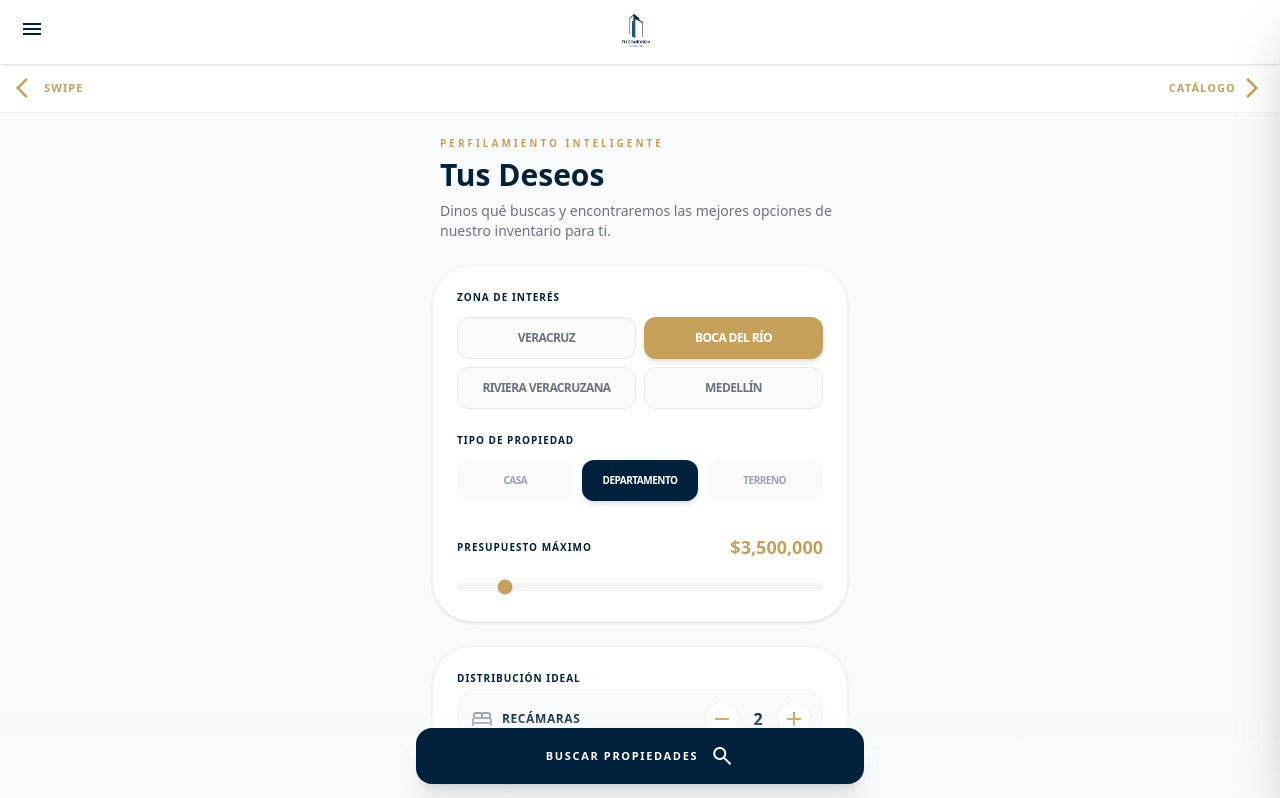
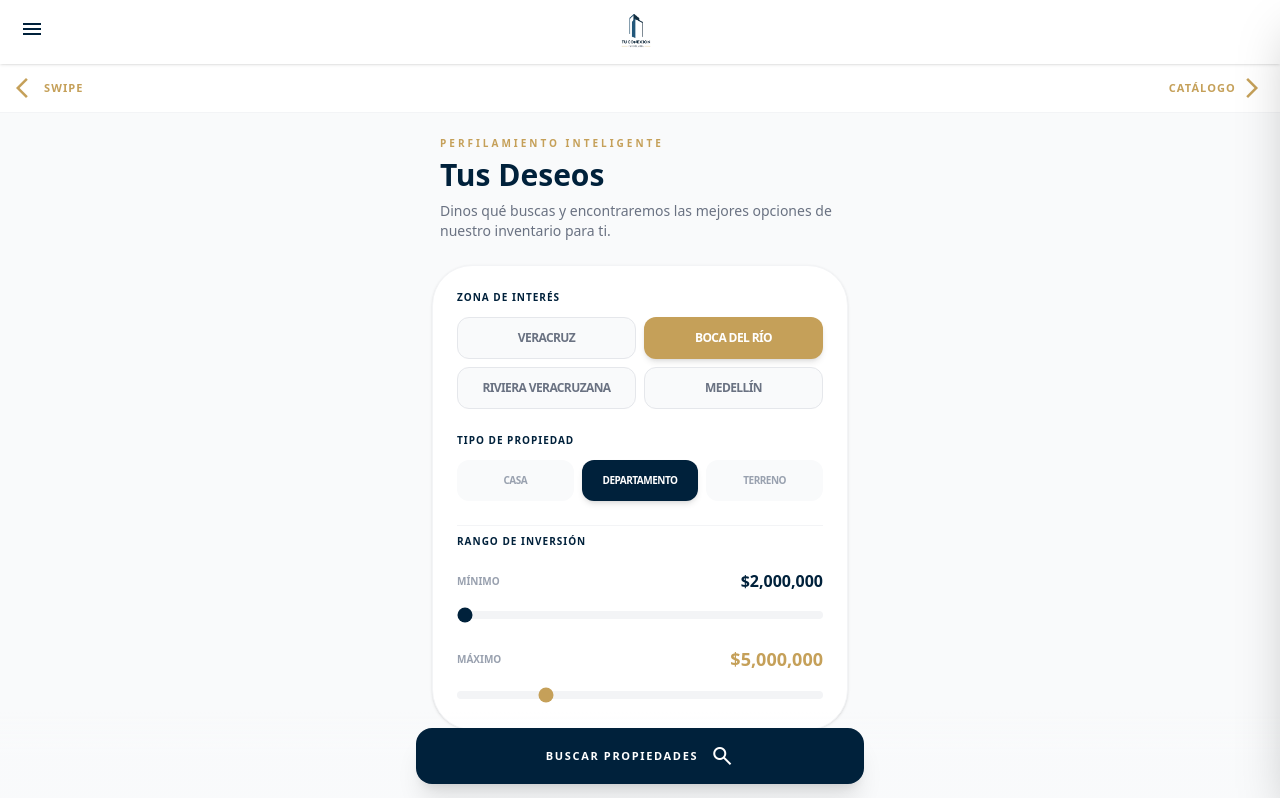
Before and after one commit to ajbeltranl17-cpu/appvisitaclientes, a React (Vite) app: page /mis-deseos/1 in a window 1280 px wide. Shown: the top 798 px of the page. Built offline with nearby package versions, Linux system fonts and the light colour scheme; no server answers; the database is empty.

Commit message:
Ajuste en Mis Deseos min y max de presupuesto

```diff
--- a/src/screens/MisDeseos.tsx
+++ b/src/screens/MisDeseos.tsx
@@ -8,9 +8,12 @@ export const MisDeseos = () => {
   const { idVisita } = useParams();
   const navigate = useNavigate();
 
-  // ESTADOS ACTUALIZADOS
   const [ubicacion, setUbicacion] = useState('Boca del Río');
-  const [presupuesto, setPresupuesto] = useState(3500000);
+
+  // NUEVO: Dos estados para el presupuesto
+  const [presupuestoMin, setPresupuestoMin] = useState(2000000);
+  const [presupuestoMax, setPresupuestoMax] = useState(5000000);
+
   const [tipoPropiedad, setTipoPropiedad] = useState('Departamento');
   const [recamaras, setRecamaras] = useState(2);
   const [banos, setBanos] = useState(2);
@@ -21,7 +24,6 @@ export const MisDeseos = () => {
   const [guardando, setGuardando] = useState(false);
   const [buscandoWP, setBuscandoWP] = useState(false);
 
-  // Zonas predefinidas
   const zonas = ['Veracruz', 'Boca del Río', 'Riviera Veracruzana', 'Medellín'];
   const tipos = ['Casa', 'Departamento', 'Terreno'];
   const antiguedades = ['Preventa', 'Nueva', 'Usada'];
@@ -38,7 +40,10 @@ export const MisDeseos = () => {
           const data = docSnap.data();
           if (data.deseos) {
             setUbicacion(data.deseos.ubicacion || ubicacion);
-            setPresupuesto(data.deseos.presupuesto || presupuesto);
+            // Cargamos ambos presupuestos
+            setPresupuestoMin(data.deseos.presupuestoMin || 2000000);
+            setPresupuestoMax(data.deseos.presupuestoMax || data.deseos.presupuesto || 5000000);
+
             setTipoPropiedad(data.deseos.tipoPropiedad || tipoPropiedad);
             setRecamaras(data.deseos.recamaras || recamaras);
             setBanos(data.deseos.banos || banos);
@@ -73,7 +78,8 @@ export const MisDeseos = () => {
       await updateDoc(docRef, {
         deseos: {
           ubicacion,
-          presupuesto,
+          presupuestoMin, // Se guarda el rango completo
+          presupuestoMax,
           tipoPropiedad,
           recamaras,
           banos,
@@ -92,11 +98,11 @@ export const MisDeseos = () => {
   const manejarCompartirWhatsApp = async () => {
     await guardarEnBaseDeDatos();
 
-    const numeroAsesor = ""; // Conectaremos el número real del asesor en la siguiente fase
+    const numeroAsesor = "";
     const mensaje = `¡Hola! He definido mis deseos para mi próxima propiedad:\n\n` +
       `📍 *Ubicación:* ${ubicacion}\n` +
       `🏠 *Tipo:* ${tipoPropiedad}\n` +
-      `💰 *Presupuesto:* ${formatearMoneda(presupuesto)}\n` +
+      `💰 *Presupuesto:* De ${formatearMoneda(presupuestoMin)} a ${formatearMoneda(presupuestoMax)}\n` +
       `🛌 *Recámaras:* ${recamaras}\n` +
       `🚿 *Baños:* ${banos}\n` +
       `🚗 *Estacionamientos:* ${estacionamientos}\n` +
@@ -122,7 +128,8 @@ export const MisDeseos = () => {
         headers: { 'Content-Type': 'application/json' },
         body: JSON.stringify({
           visitaId: idVisita,
-          presupuestoMax: presupuesto,
+          presupuestoMin: presupuestoMin, // Mandamos ambos valores a Vercel
+          presupuestoMax: presupuestoMax,
           tipoPropiedad: tipoPropiedad,
           ubicacionTexto: ubicacion
         })
@@ -187,7 +194,6 @@ export const MisDeseos = () => {
 
         <div className="space-y-6 bg-white p-6 rounded-[2.5rem] shadow-sm border border-gray-100">
 
-          {/* NUEVA SECCIÓN DE ZONA (BOTONES) */}
           <div className="space-y-3">
             <label className="text-[10px] font-black text-[#00213b] uppercase tracking-widest block">Zona de Interés</label>
             <div className="grid grid-cols-2 gap-2">
@@ -222,21 +228,48 @@ export const MisDeseos = () => {
             </div>
           </div>
 
-          {/* NUEVO RANGO DE PRESUPUESTO (2M a 15M) */}
-          <div className="space-y-3 pt-2">
-            <div className="flex justify-between items-center">
-              <label className="text-[10px] font-black text-[#00213b] uppercase tracking-widest">Presupuesto Máximo</label>
-              <span className="font-black text-[#C5A059] text-lg">{formatearMoneda(presupuesto)}</span>
+          {/* RANGO DE PRESUPUESTO DOBLE */}
+          <div className="space-y-5 pt-2 border-t border-gray-100">
+            <label className="text-[10px] font-black text-[#00213b] uppercase tracking-widest block">Rango de Inversión</label>
+
+            <div className="space-y-2">
+              <div className="flex justify-between items-center">
+                <span className="text-[10px] font-bold text-gray-400 uppercase">Mínimo</span>
+                <span className="font-black text-[#00213b]">{formatearMoneda(presupuestoMin)}</span>
+              </div>
+              <input
+                type="range" min="2000000" max="15000000" step="100000"
+                value={presupuestoMin}
+                onChange={(e) => {
+                  const val = Number(e.target.value);
+                  setPresupuestoMin(val);
+                  // Empuja el máximo si el mínimo lo rebasa
+                  if (val > presupuestoMax) setPresupuestoMax(val);
+                }}
+                className="w-full h-2 bg-gray-100 rounded-lg appearance-none cursor-pointer accent-[#00213b]"
+              />
             </div>
-            <input
-              type="range" min="2000000" max="15000000" step="100000"
-              value={presupuesto} onChange={(e) => setPresupuesto(Number(e.target.value))}
-              className="w-full h-2 bg-gray-100 rounded-lg appearance-none cursor-pointer accent-[#C5A059]"
-            />
+
+            <div className="space-y-2">
+              <div className="flex justify-between items-center">
+                <span className="text-[10px] font-bold text-gray-400 uppercase">Máximo</span>
+                <span className="font-black text-[#C5A059] text-lg">{formatearMoneda(presupuestoMax)}</span>
+              </div>
+              <input
+                type="range" min="2000000" max="15000000" step="100000"
+                value={presupuestoMax}
+                onChange={(e) => {
+                  const val = Number(e.target.value);
+                  setPresupuestoMax(val);
+                  // Empuja el mínimo si el máximo lo cruza hacia abajo
+                  if (val < presupuestoMin) setPresupuestoMin(val);
+                }}
+                className="w-full h-2 bg-gray-100 rounded-lg appearance-none cursor-pointer accent-[#C5A059]"
+              />
+            </div>
           </div>
         </div>
 
-        {/* RESTO DEL FORMULARIO IGUAL... */}
         <div className="space-y-5 bg-white p-6 rounded-[2.5rem] shadow-sm border border-gray-100">
           <label className="text-[10px] font-black text-[#00213b] uppercase tracking-widest block mb-1">Distribución Ideal</label>
           <div className="space-y-3">
```
